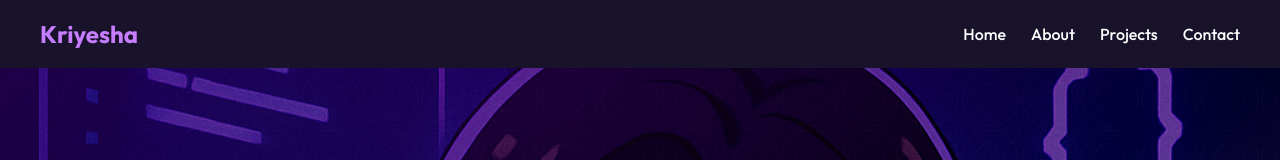
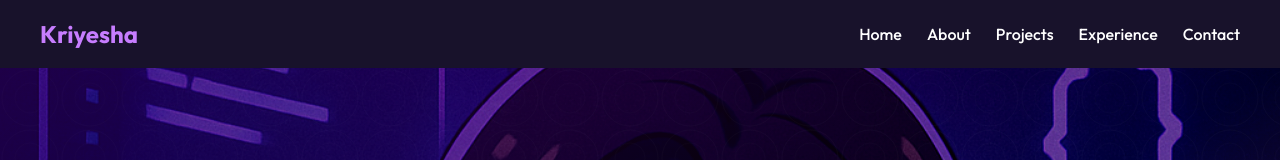
Before and after one commit to Kriyesha2004/My-Portfolio, a React (Vite) app: page / in a window 1280 px wide. Shown: the top 160 px of the page. Built offline with nearby package versions, Linux system fonts and the light colour scheme.

Commit message:
date change

```diff
--- a/src/Components/Experience/Experience.jsx
+++ b/src/Components/Experience/Experience.jsx
@@ -29,7 +29,7 @@ const Experience = () => {
                     <div className="experience-content">
                         <h3>Fullstack Developer Intern</h3>
                         <h4>QT_labX</h4>
-                        <span className="duration">December 2025 – January 2026</span>
+                        <span className="duration">October 2025 – January 2026</span>
                         <p>
                             Gained hands-on experience as a Full-Stack Developer during a three-month internship, contributing to the development and maintenance of scalable web applications. Worked extensively with React on the frontend and NestJS with MongoDB on the backend to build efficient, well-structured solutions. Applied basic AI prompting techniques to support development workflows and enhance productivity. Collaborated closely with cross-functional team members, gaining strong teamwork, communication, and problem-solving skills in an agile development environment.
                         </p>
--- a/src/Components/Navbar/Navbar.jsx
+++ b/src/Components/Navbar/Navbar.jsx
@@ -9,7 +9,9 @@ const Navbar = () => {
         <li><a href="#hero">Home</a></li>
         <li><a href="#about">About</a></li>
         <li><a href="#projects">Projects</a></li>
+        <li><a href="Experience">Experience</a></li>
         <li><a href="#contact">Contact</a></li>
+
       </ul>
     </nav>
   );
```
